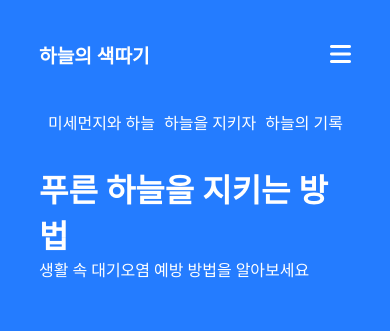
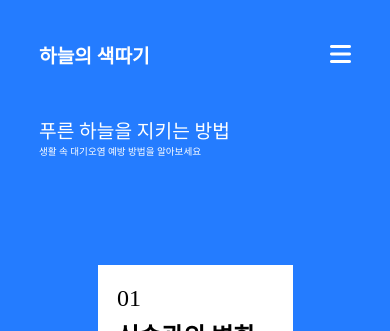
Before and after one commit to boram065/The_Color_of_the_sky, a plain HTML site: page sky.html in a window 390 px wide. Shown: the top 331 px of the page. Drawn offline with Linux system fonts and the light colour scheme; a web font is replaced by a local one.

Commit message:
[refactor] main과 article 미디어쿼리 수정

```diff
--- a/css/style.css
+++ b/css/style.css
@@ -94,7 +94,7 @@ a {
         justify-content: flex-start;
     }
 
-    .navbar_menu {
+    .navbar-menu {
         display: none;
         flex-direction: column;
         align-items: center;
@@ -116,7 +116,7 @@ a {
 /* mainTitle & subTitle */
 
 main {
-    width: 60vw;
+    width: 60%;
     box-sizing: border-box;
     display: flex;
     flex-direction: column;
@@ -146,20 +146,27 @@ main .top {
     color: #FFFFFF;
 }
 
+article {
+    width: 100%;
+}
+
 @media screen and (max-width: 1024px){
-    h2 {
+    main {
+        width: 80%;
+    }
+    .main-title {
         font-weight: 600;
         font-size: 1.6rem;
     }
 
-    h6 {
+    .sub-title {
         font-weight: 400;
         font-size: 0.8rem;
     }
 }
 
 @media screen and (max-width: 768px){
-    h2 {
+    .main-title {
         font-family: 'Pretendard';
         font-style: normal;
         font-weight: 500;
@@ -167,7 +174,7 @@ main .top {
         color: #FFFFFF;
     }
 
-    h6 {
+    .sub-title {
         font-family: 'Pretendard';
         font-style: normal;
         font-weight: 300;
```
